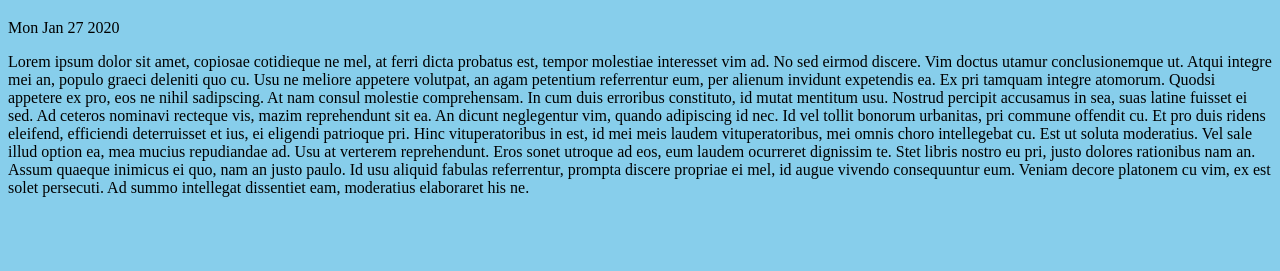
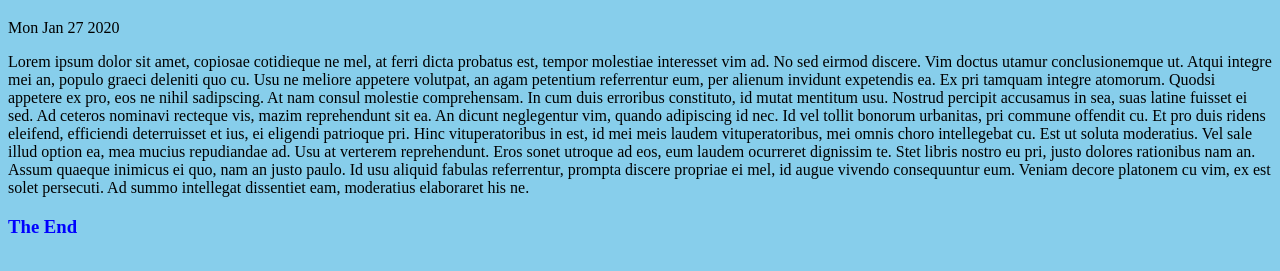
Before and after one commit to MillerMathScribble/Jan26Repo, a plain HTML site: page index.html in a window 1280 px wide. Shown: the part 61-332 px from the top of the page. Drawn offline with Linux system fonts and the light colour scheme.

Commit message:
commit h3 end

```diff
--- a/index.html
+++ b/index.html
@@ -18,7 +18,9 @@ Hinc vituperatoribus in est, id mei meis laudem vituperatoribus, mei omnis choro
 
 Eros sonet utroque ad eos, eum laudem ocurreret dignissim te. Stet libris nostro eu pri, justo dolores rationibus nam an. Assum quaeque inimicus ei quo, nam an justo paulo. Id usu aliquid fabulas referrentur, prompta discere propriae ei mel, id augue vivendo consequuntur eum. Veniam decore platonem cu vim, ex est solet persecuti. Ad summo intellegat dissentiet eam, moderatius elaboraret his ne.</p>
 
+<h3>The End</h3>
 <script src="index.js"></script>
+
 
 
   </body>
```
